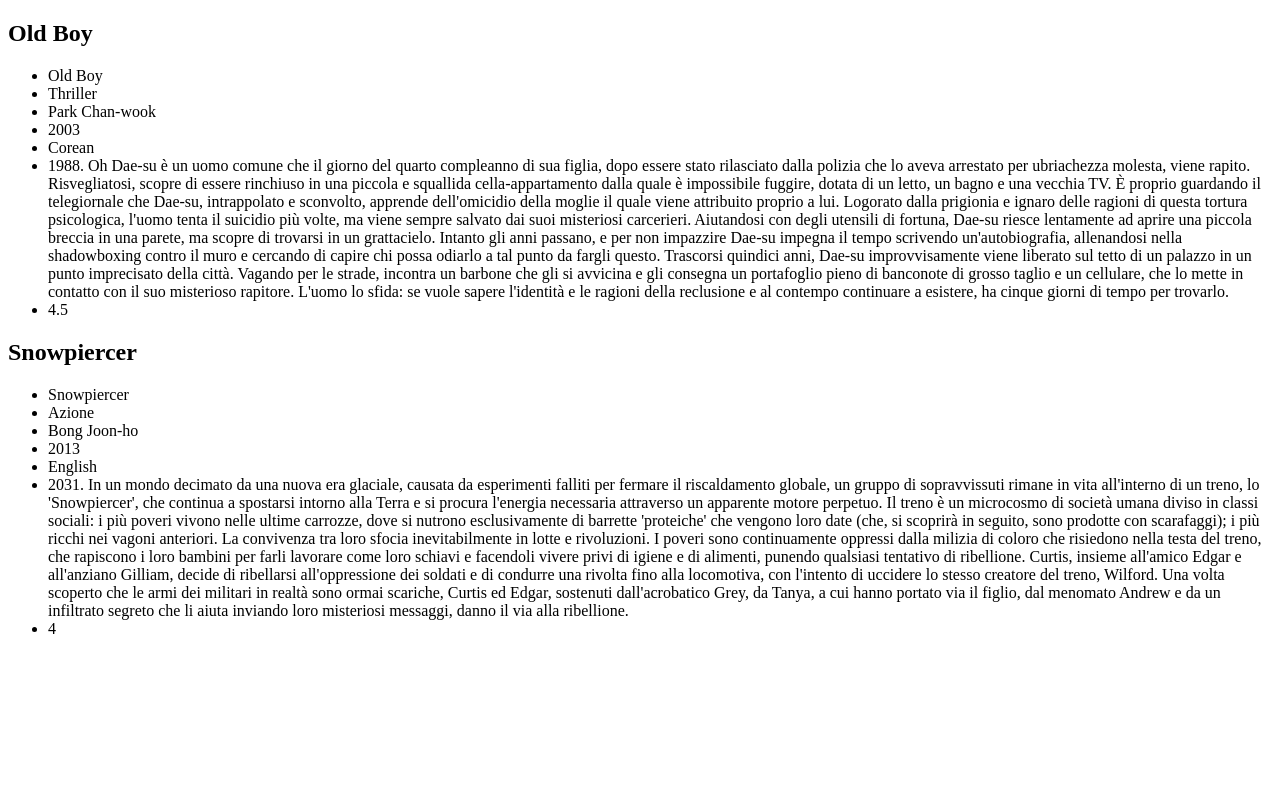
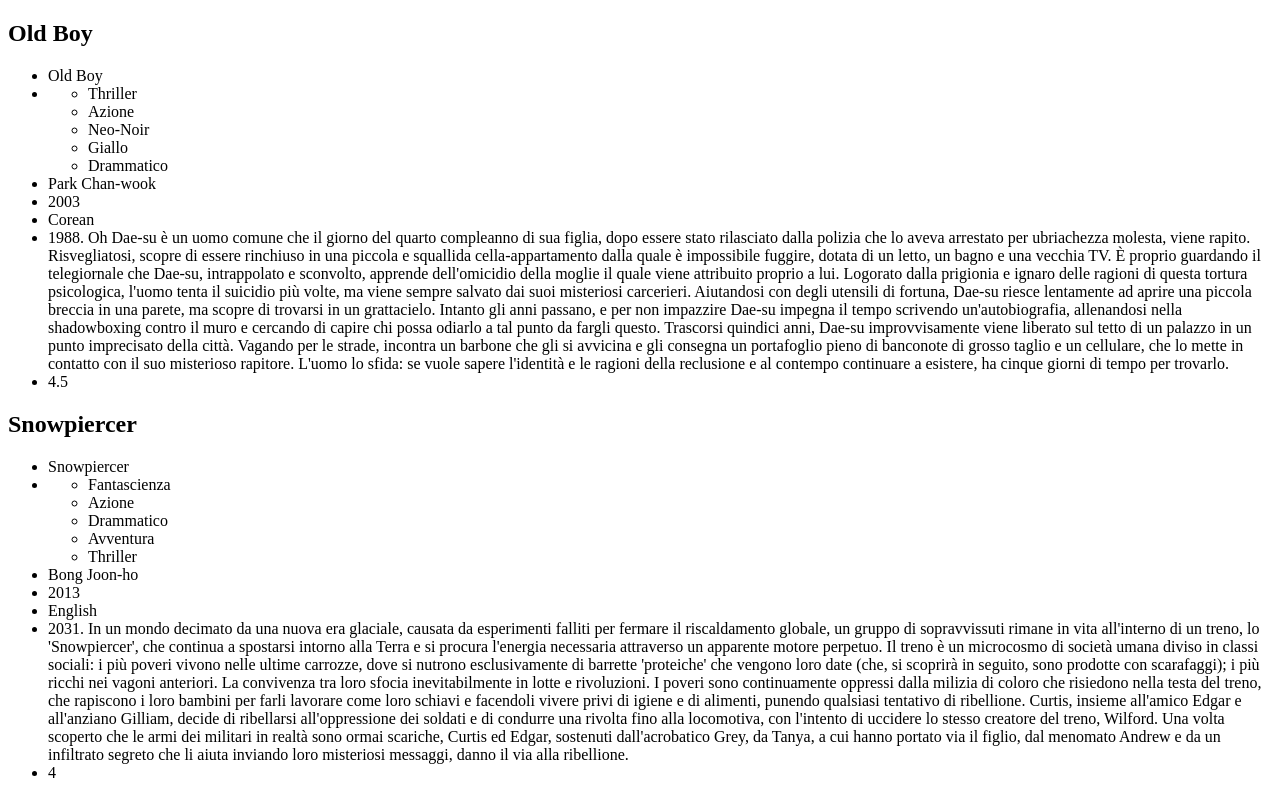
Before and after one commit to RiccardoBernardi1/php-oop-1, a PHP site: page / in a window 1280 px wide. Run offline with PHP 8.4, Linux system fonts and the light colour scheme.

Commit message:
Aggiunge la possibilità di inserire più generi per ogni film

```diff
--- a/index.php
+++ b/index.php
@@ -9,7 +9,7 @@ class Movie {
     public $plot;
     private $vote;
 
-    public function __construct(string $_title,string $_genre,int $_year,int $_vote)
+    public function __construct(string $_title,array $_genre,int $_year,int $_vote)
     {
         $this->title=$_title;
         $this->genre=$_genre;
@@ -23,8 +23,14 @@ class Movie {
         return $this->vote;
     }
 }
-
-$oldBoy= new Movie("Old Boy","Thriller",2003,9);
+$oldBoyGenres=[
+    "Thriller",
+    "Azione",
+    "Neo-Noir",
+    "Giallo",
+    "Drammatico",
+];
+$oldBoy= new Movie("Old Boy",$oldBoyGenres,2003,9);
 $oldBoy->director="Park Chan-wook";
 $oldBoy->language="Corean";
 $oldBoy->plot="1988. Oh Dae-su è un uomo comune che il giorno del quarto compleanno di sua figlia, dopo essere stato rilasciato dalla polizia che lo aveva arrestato per ubriachezza molesta,
@@ -36,7 +42,14 @@ e per non impazzire Dae-su impegna il tempo scrivendo un'autobiografia, allenand
 Trascorsi quindici anni, Dae-su improvvisamente viene liberato sul tetto di un palazzo in un punto imprecisato della città. Vagando per le strade, incontra un barbone che gli si avvicina
 e gli consegna un portafoglio pieno di banconote di grosso taglio e un cellulare, che lo mette in contatto con il suo misterioso rapitore. L'uomo lo sfida: se vuole sapere l'identità
 e le ragioni della reclusione e al contempo continuare a esistere, ha cinque giorni di tempo per trovarlo.";
-$snowpiercer= new Movie("Snowpiercer","Azione",2013,8);
+$snowpiercerGenres=[
+    "Fantascienza",
+    "Azione",
+    "Drammatico",
+    "Avventura",
+    "Thriller",
+];
+$snowpiercer= new Movie("Snowpiercer",$snowpiercerGenres,2013,8);
 $snowpiercer->director="Bong Joon-ho";
 $snowpiercer->language="English";
 $snowpiercer->plot="2031. In un mondo decimato da una nuova era glaciale, causata da esperimenti falliti per fermare il riscaldamento globale, un gruppo di sopravvissuti rimane in vita
@@ -63,14 +76,50 @@ figlio, dal menomato Andrew e da un infiltrato segreto che li aiuta inviando lor
     <h2><?php echo $oldBoy->title ?></h2>
     <ul>
         <?php foreach($oldBoy as $info){ ?>
-            <li><?php echo $info ?></li>
+            <li>
+                <?php
+                    if($info!=$oldBoy->genre){
+                        echo $info ;
+                    }else{
+                ?>
+                <ul>
+                    <?php
+                         foreach($oldBoy->genre as $genre){
+                    ?>
+                    <li><?php echo $genre ?></li>
+                    <?php
+                        }
+                    ?>
+                </ul>
+                <?php
+                    }
+                ?>
+            </li>
         <?php } ?>
         <li><?php echo $oldBoy->getVote() ?></li>
     </ul>
     <h2><?php echo $snowpiercer->title ?></h2>
     <ul>
         <?php foreach($snowpiercer as $info){ ?>
-            <li><?php echo $info ?></li>
+            <li>
+                <?php
+                    if($info!=$snowpiercer->genre){
+                        echo $info ;
+                    }else{
+                ?>
+                <ul>
+                    <?php
+                         foreach($snowpiercer->genre as $genre){
+                    ?>
+                    <li><?php echo $genre ?></li>
+                    <?php
+                        }
+                    ?>
+                </ul>
+                <?php
+                    }
+                ?>
+            </li>
         <?php } ?>
         <li><?php echo $snowpiercer->getVote() ?></li>
     </ul>
```
